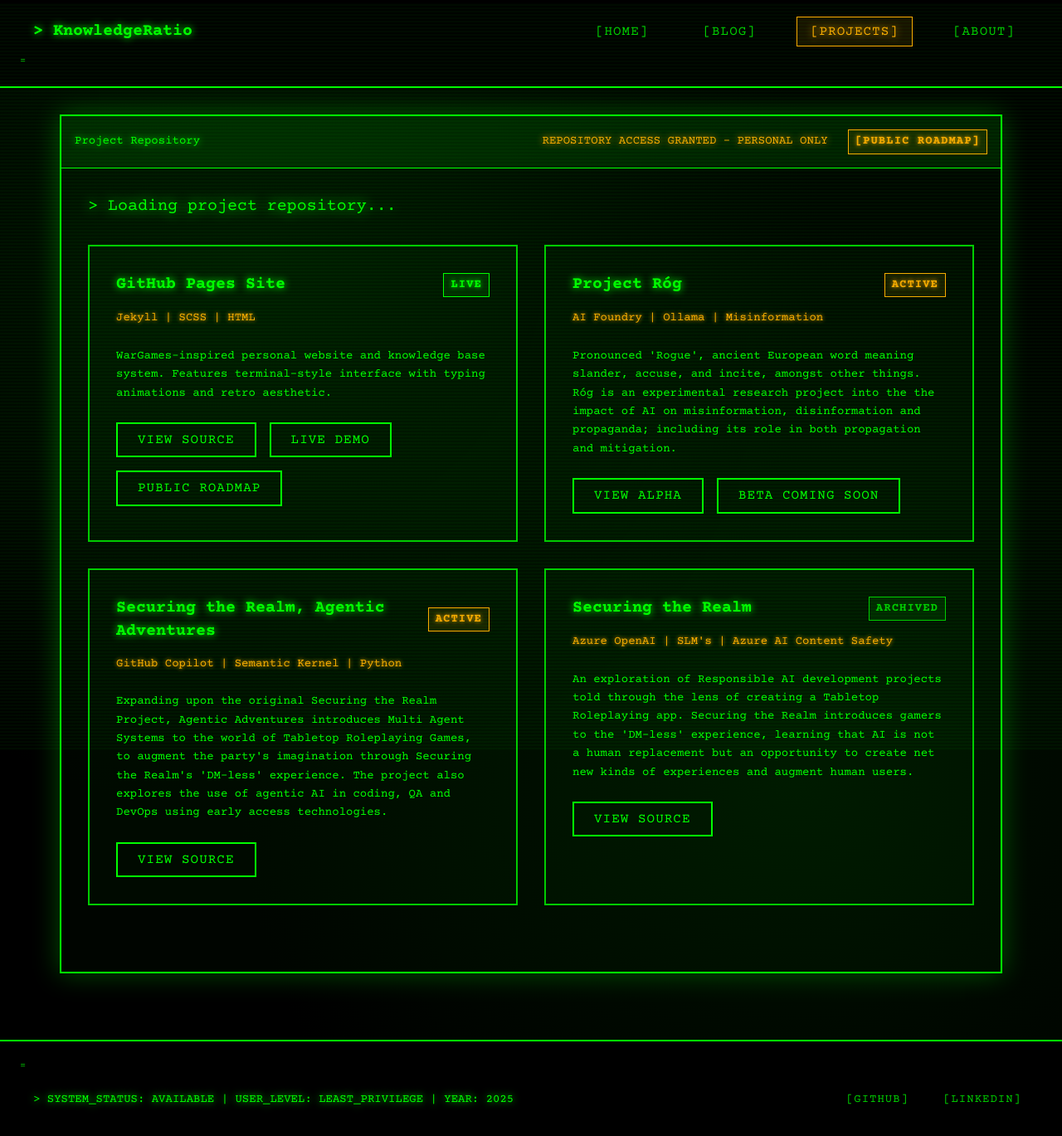
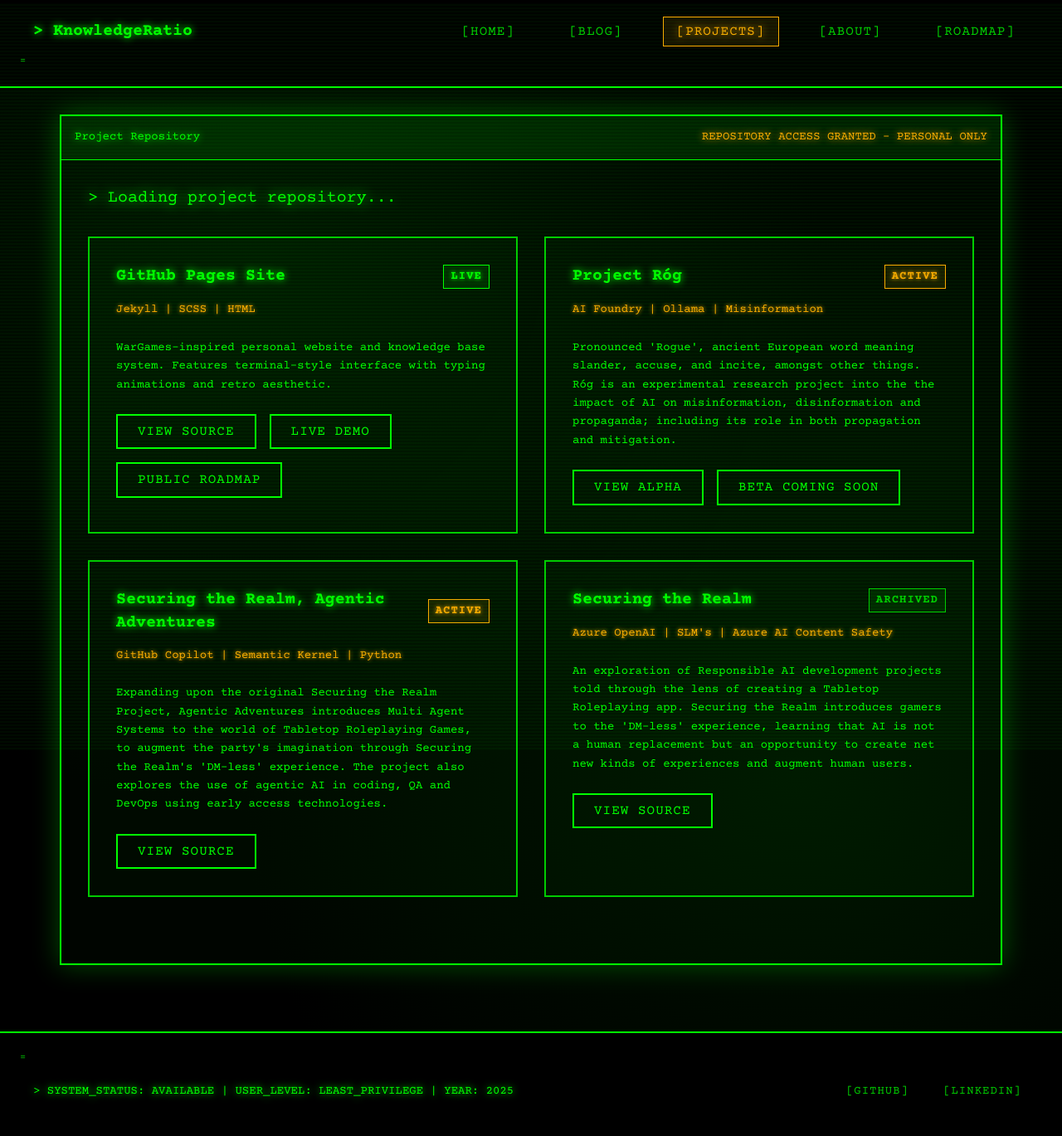
Before and after one commit to KnowledgeRatio/KnowledgeRatio, a Jekyll site: the page built from projects/index.html, in a window 1280 px wide. Shown: the whole page at 83% size. Built offline with Jekyll 4.4.1, drawn with Linux system fonts in a browser that asks for light colours.

Commit message:
Move ROADMAP to main navigation header, remove from projects page

```diff
--- a/_includes/header.html
+++ b/_includes/header.html
@@ -33,6 +33,13 @@
             [ABOUT]
           </a>
         </li>
+        <li>
+          <a href="https://github.com/users/KnowledgeRatio/projects/2/views/1"
+             target="_blank" rel="noopener noreferrer"
+             class="nav-link">
+            [ROADMAP]
+          </a>
+        </li>
       </ul>
     </nav>
   </div>
--- a/projects/index.html
+++ b/projects/index.html
@@ -9,10 +9,7 @@ permalink: /projects/
   <div class="terminal-window">
     <div class="terminal-header">
       <span>Project Repository</span>
-      <div class="header-controls">
-        <span class="terminal-status">REPOSITORY ACCESS GRANTED - PERSONAL ONLY</span>
-        <a href="https://github.com/users/KnowledgeRatio/projects/2/views/1" target="_blank" class="roadmap-btn">[PUBLIC ROADMAP]</a>
-      </div>
+      <span class="terminal-status">REPOSITORY ACCESS GRANTED - PERSONAL ONLY</span>
     </div>
     <div class="terminal-body">
       <div class="typing-text">
@@ -105,35 +102,6 @@ permalink: /projects/
   grid-template-columns: repeat(auto-fit, minmax(350px, 1fr));
   gap: var(--spacing-lg);
   margin-bottom: var(--spacing-xl);
-}
-
-.header-controls {
-  display: flex;
-  align-items: center;
-  gap: var(--spacing-md);
-}
-
-.roadmap-btn {
-  font-family: var(--font-mono);
-  font-size: var(--font-size-small);
-  color: var(--terminal-amber);
-  text-decoration: none;
-  border: 1px solid var(--terminal-amber);
-  padding: 4px 8px;
-  background: rgba(255, 170, 0, 0.1);
-  text-shadow: 0 0 5px var(--terminal-amber);
-  transition: all 0.3s ease;
-  text-transform: uppercase;
-  letter-spacing: 1px;
-  font-weight: 700;
-}
-
-.roadmap-btn:hover {
-  color: var(--terminal-green);
-  border-color: var(--terminal-green);
-  background: rgba(0, 255, 0, 0.1);
-  text-shadow: 0 0 10px var(--terminal-green);
-  box-shadow: 0 0 15px rgba(0, 255, 0, 0.3);
 }
 
 .project-card {
@@ -289,12 +257,6 @@ permalink: /projects/
     grid-template-columns: 1fr;
   }
 
-  .header-controls {
-    flex-direction: column;
-    gap: var(--spacing-xs);
-    align-items: flex-start;
-  }
-
   .project-header {
     flex-direction: column;
     gap: var(--spacing-xs);
```
